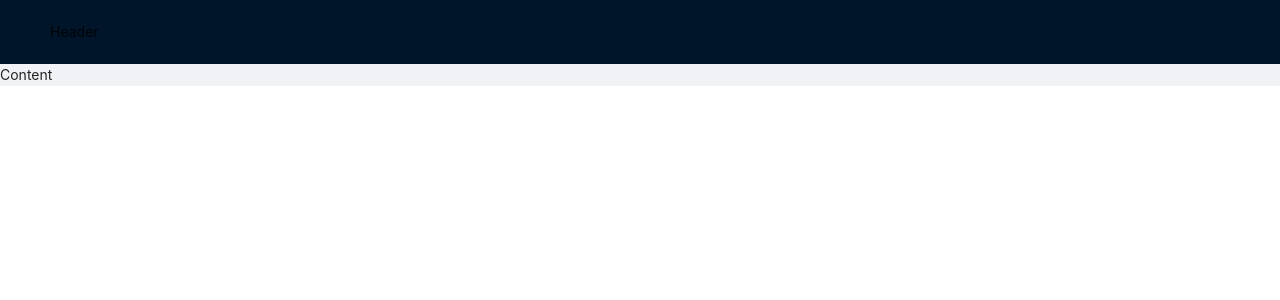
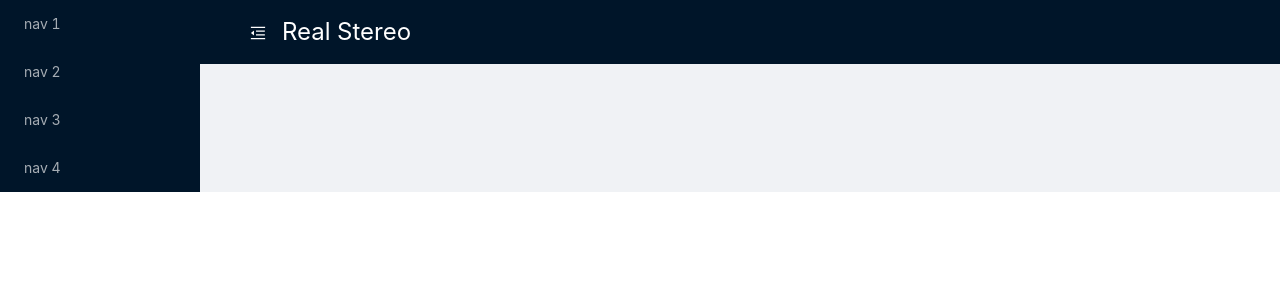
Before and after one commit to ItsEcholot/real-stereo-extended, a React (Create React App) app in the folder frontend/: page / in a window 1280 px wide. Shown: the top 300 px of the page. Built offline with nearby package versions, Linux system fonts and the light colour scheme.

Commit message:
Sidenav that pushes content on < lg devices

```diff
--- a/frontend/public/index.html
+++ b/frontend/public/index.html
@@ -1,14 +1,12 @@
 <!DOCTYPE html>
 <html lang="en">
+
 <head>
   <meta charset="utf-8" />
   <link rel="icon" href="%PUBLIC_URL%/favicon.ico" />
   <meta name="viewport" content="width=device-width, initial-scale=1" />
   <meta name="theme-color" content="#000000" />
-    <meta
-      name="description"
-      content="Web site created using create-react-app"
-    />
+  <meta name="description" content="Web site created using create-react-app" />
   <link rel="apple-touch-icon" href="%PUBLIC_URL%/logo192.png" />
   <!--
       manifest.json provides metadata used when your web app is installed on a
@@ -24,8 +22,9 @@
       work correctly both with client-side routing and a non-root public URL.
       Learn how to configure a non-root public URL by running `npm run build`.
     -->
-    <title>React App</title>
+  <title>Real Stereo</title>
 </head>
+
 <body>
   <noscript>You need to enable JavaScript to run this app.</noscript>
   <div id="root"></div>
@@ -40,4 +39,5 @@
       To create a production bundle, use `npm run build` or `yarn build`.
     -->
 </body>
+
 </html>
--- a/frontend/src/App.css
+++ b/frontend/src/App.css
@@ -1 +1,5 @@
 @import '~antd/dist/antd.css';
+
+#root {
+  overflow-x: hidden;
+}
--- a/frontend/src/App.tsx
+++ b/frontend/src/App.tsx
@@ -1,17 +1,12 @@
-import React from 'react';
-import { Layout } from 'antd';
+import { FunctionComponent } from 'react';
+import Layout from './components/Layout';
 import './App.css';
 
-function App() {
+const App: FunctionComponent<{}> = () => {
   return (
     <>
       <Layout>
-        <Layout.Header>
-          Header
-        </Layout.Header>
-        <Layout.Content>
-          Content
-        </Layout.Content>
+
       </Layout>
     </>
   );
--- /dev/null
+++ b/frontend/src/components/Header/index.tsx
@@ -0,0 +1,31 @@
+import { FunctionComponent } from 'react';
+import { Layout, Space } from 'antd';
+import {
+  MenuUnfoldOutlined,
+  MenuFoldOutlined
+} from '@ant-design/icons';
+import styles from './styles.module.css';
+
+interface HeaderProps {
+  siderCollapsed: boolean;
+  onSiderCollapse: (siderCollapsed: boolean) => void;
+}
+
+const Header: FunctionComponent<HeaderProps> = ({
+  siderCollapsed,
+  onSiderCollapse: onSiderCollapseSwitch
+}) => {
+  return (
+    <Layout.Header className={styles.header}>
+      <Space size="middle">
+        {siderCollapsed ?
+          <MenuUnfoldOutlined onClick={() => onSiderCollapseSwitch(false)} /> :
+          <MenuFoldOutlined onClick={() => onSiderCollapseSwitch(true)} />}
+
+        <span className={styles.title}>Real Stereo</span>
+      </Space>
+    </Layout.Header>
+  );
+}
+
+export default Header;
--- /dev/null
+++ b/frontend/src/components/Header/styles.module.css
@@ -0,0 +1,8 @@
+.header * {
+  color: white;
+  font-size: 1rem;
+}
+
+.title {
+  font-size: 1.5rem;
+}
--- /dev/null
+++ b/frontend/src/components/Layout/index.tsx
@@ -0,0 +1,45 @@
+import { FunctionComponent, useState } from 'react';
+import { Layout as AntdLayout, Menu } from 'antd';
+import Header from '../Header';
+import styles from './styles.module.css';
+
+const { Sider } = AntdLayout;
+
+const Layout: FunctionComponent<{}> = props => {
+  const [siderCollapsed, setSiderCollapsed] = useState(false);
+  const [siderBroken, setSiderBroken] = useState(false);
+
+  return (
+    <AntdLayout className={siderBroken ? (siderCollapsed ? styles.layoutSiderCollapsed : styles.layoutSiderExpanded) : ''}>
+      <Sider
+        breakpoint="lg"
+        collapsedWidth="0"
+        onBreakpoint={broken => {
+          setSiderCollapsed(broken);
+          setSiderBroken(broken);
+        }}
+        collapsed={siderCollapsed}
+        trigger={null}>
+        <Menu theme="dark" mode="inline">
+          <Menu.Item key="1">
+            nav 1
+        </Menu.Item>
+          <Menu.Item key="2">
+            nav 2
+        </Menu.Item>
+          <Menu.Item key="3">
+            nav 3
+        </Menu.Item>
+          <Menu.Item key="4">
+            nav 4
+        </Menu.Item>
+        </Menu>
+      </Sider>
+      <AntdLayout>
+        <Header siderCollapsed={siderCollapsed} onSiderCollapse={setSiderCollapsed} />
+      </AntdLayout>
+    </AntdLayout>
+  );
+}
+
+export default Layout;
--- /dev/null
+++ b/frontend/src/components/Layout/styles.module.css
@@ -0,0 +1,7 @@
+.layoutSiderCollapsed {
+  width: 100%;
+}
+
+.layoutSiderExpanded {
+  width: calc(100% + 200px);
+}
```
Lines whose indentation alone changed are shown as unchanged.
